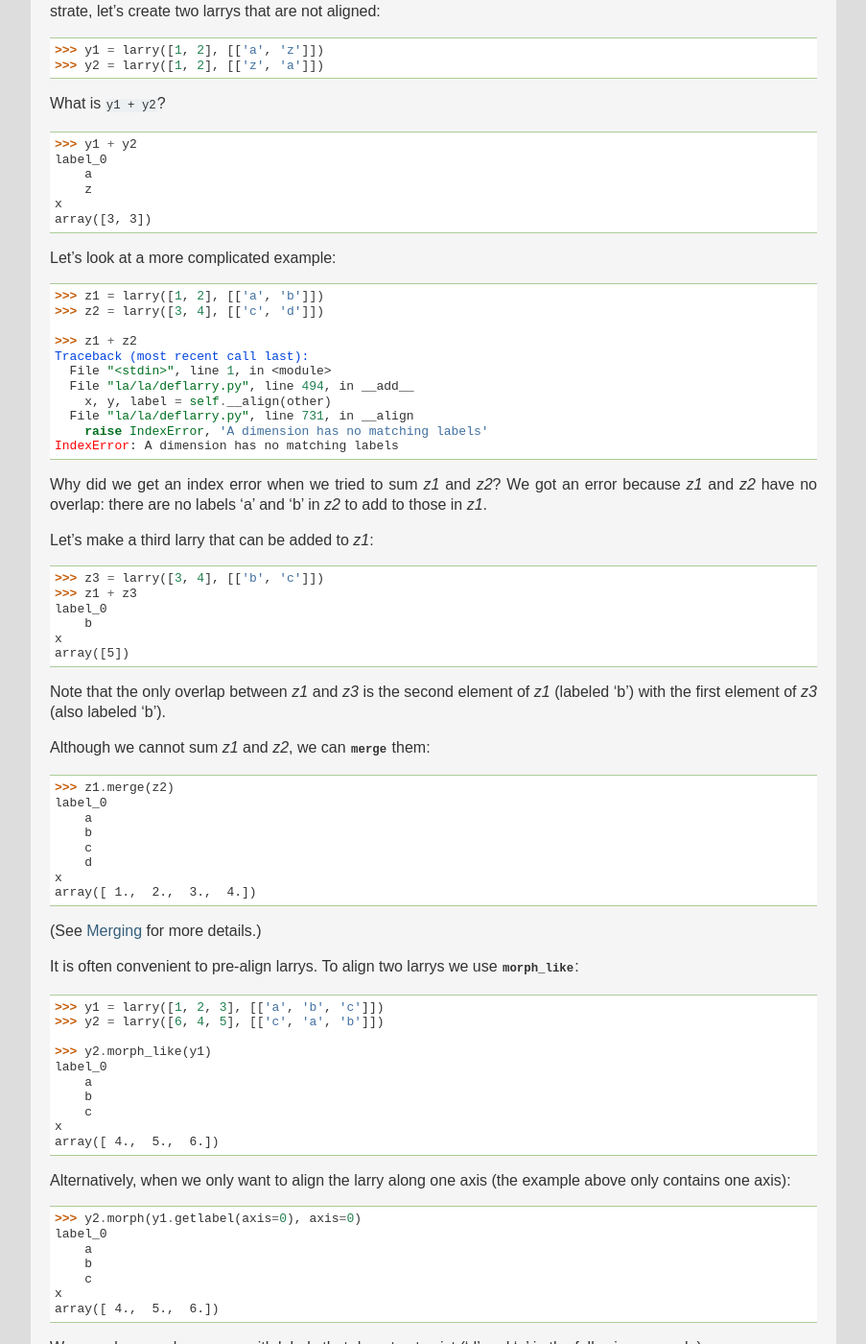
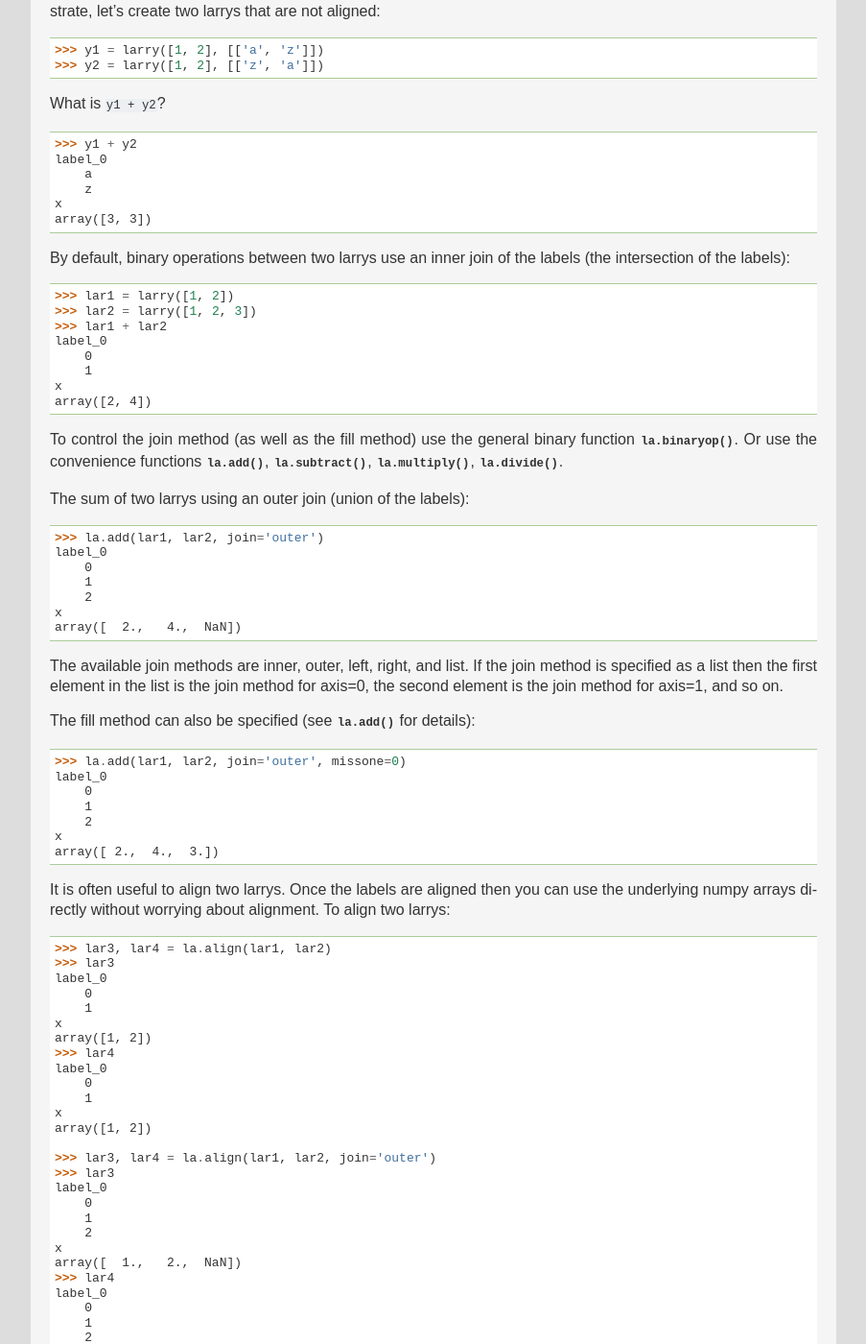
Before and after one commit to kwgoodman/la, a Sphinx documentation site: the page built from doc/source/work.rst, in a window 1280 px wide and 1400 px high, scrolled down 12200 px. Shown: the whole window at 96% size, without its empty margins (198-1101 px from the left). Built offline with Sphinx 7.4.7, drawn with Linux system fonts in a browser that asks for light colours; the version number is read from the project's files by our own code; some of the changed text lies outside the part shown.

Commit message:
Update alignment section of doc for new binary functions.

```diff
--- a/doc/source/work.rst
+++ b/doc/source/work.rst
@@ -740,91 +740,113 @@ What is ``y1 + y2``?
     x
     array([3, 3])
 
-Let's look at a more complicated example:
+By default, binary operations between two larrys use an inner join of the
+labels (the intersection of the labels):
 ::
-    >>> z1 = larry([1, 2], [['a', 'b']])
-    >>> z2 = larry([3, 4], [['c', 'd']])
+    >>> lar1 = larry([1, 2])
+    >>> lar2 = larry([1, 2, 3])
+    >>> lar1 + lar2
+    label_0
+        0
+        1
+    x
+    array([2, 4])
 
-    >>> z1 + z2
-    Traceback (most recent call last):
-      File "<stdin>", line 1, in <module>
-      File "la/la/deflarry.py", line 494, in __add__
-        x, y, label = self.__align(other)
-      File "la/la/deflarry.py", line 731, in __align
-        raise IndexError, 'A dimension has no matching labels'
-    IndexError: A dimension has no matching labels
+To control the join method (as well as the fill method) use the general
+binary function :func:`la.binaryop`. Or use the convenience functions
+:func:`la.add`, :func:`la.subtract`, :func:`la.multiply`, :func:`la.divide`.
 
-Why did we get an index error when we tried to sum *z1* and *z2*? We got an
-error because *z1* and *z2* have no overlap: there are no labels 'a' and 'b'
-in *z2* to add to those in *z1*.
+The sum of two larrys using an outer join (union of the labels):
+::
+    >>> la.add(lar1, lar2, join='outer')
+    label_0
+        0
+        1
+        2
+    x
+    array([  2.,   4.,  NaN])
 
-Let's make a third larry that can be added to *z1*:
+The available join methods are inner, outer, left, right, and list. If the
+join method is specified as a list then the first element in the list is the
+join method for axis=0, the second element is the join method for axis=1, and
+so on.
+
+The fill method can also be specified (see :func:`la.add` for details):
 ::
-    >>> z3 = larry([3, 4], [['b', 'c']])
-    >>> z1 + z3
+    >>> la.add(lar1, lar2, join='outer', missone=0)
     label_0
-        b
+        0
+        1
+        2
     x
-    array([5])
+    array([ 2.,  4.,  3.])
 
-Note that the only overlap between *z1* and *z3* is the second element of *z1*
-(labeled 'b') with the first element of *z3* (also labeled 'b').
+It is often useful to align two larrys. Once the labels are aligned then you
+can use the underlying numpy arrays directly without worrying about alignment.
+To align two larrys:
+::
+    >>> lar3, lar4 = la.align(lar1, lar2)
+    >>> lar3
+    label_0
+        0
+        1
+    x
+    array([1, 2])
+    >>> lar4
+    label_0
+        0
+        1
+    x
+    array([1, 2])
 
-Although we cannot sum *z1* and *z2*, we can :meth:`merge <la.larry.merge>`
-them:
+    >>> lar3, lar4 = la.align(lar1, lar2, join='outer')
+    >>> lar3
+    label_0
+        0
+        1
+        2
+    x
+    array([  1.,   2.,  NaN])
+    >>> lar4
+    label_0
+        0
+        1
+        2
+    x
+    array([1, 2, 3])
+
+Sometimes you only want to align a larry along one axis. To align a larry
+along one axis use :meth:`morph <la.larry.morph>`:
 ::
-    >>> z1.merge(z2)
+    >>> y = larry([[1, 2], [3, 4]], [['r1', 'r2'], ['c1', 'c2']])
+    >>> y.morph(['r2', 'r1'], axis=0)
     label_0
-        a
-        b
-        c
-        d
+        r2
+        r1
+    label_1
+        c1
+        c2
     x
-    array([ 1.,  2.,  3.,  4.])
+    array([[3, 4],
+           [1, 2]])
 
-(See :ref:`merge` for more details.)
+You may want to align with labels that don't exist in the larry:
+::
+    >>> y.morph(['r2', 'r1', 'r99'], axis=0)
+    label_0
+        r2
+        r1
+        r99
+    label_1
+        c1
+        c2
+    x
+    array([[  3.,   4.],
+           [  1.,   2.],
+           [ NaN,  NaN]])
 
-It is often convenient to pre-align larrys. To align two larrys we use
-:meth:`morph_like <la.larry.morph_like>`:
-::
-    >>> y1 = larry([1, 2, 3], [['a', 'b', 'c']])
-    >>> y2 = larry([6, 4, 5], [['c', 'a', 'b']])
-
-    >>> y2.morph_like(y1)
-    label_0
-        a
-        b
-        c
-    x
-    array([ 4.,  5.,  6.])
-
-Alternatively, when we only want to align the larry along one axis (the
-example above only contains one axis):
-::
-    >>> y2.morph(y1.getlabel(axis=0), axis=0)
-    label_0
-        a
-        b
-        c
-    x
-    array([ 4.,  5.,  6.])
-
-We can also morph an array with labels that do not yet exist ('d' and 'e' in
-the following example):
-::
-    >>> lar.morph(['a', 'b', 'c', 'd', 'e'], axis=0)
-    label_0
-        a
-        b
-        c
-        d
-        e
-    x
-    array([  1.,   2.,   3.,  NaN,  NaN])
-
-As we've seen above, binary operations such as ``+``, ``-``, ``*`` , and
-``/`` may return a larry whose label ordering is different from the two input
-larrys.
+Binary operations such as ``+``, ``-``, ``*`` , and ``/`` may return a larry
+whose label ordering is different from the two input larrys.
 
 Along any axis where the two input larrys of a binary operation are not
 aligned, the labels in the output larry will be sorted (in ascending order).
@@ -1069,3 +1091,32 @@ Known issues
 The are currently no unit tests for complex numbers in larry. Therefore, the
 extent of support for complex numbers is unknown. Be aware that even if a
 function or method runs with complex input, the output might be wrong.
+
+**Comparing with Numpy arrays**
+
+Do not compare (==, !=, >, <, >=, <=, |, &) a NumPy array on the left-hand
+side with a larry on the right-hand side. You will get unexpected results. To
+compare a larry to a NumPy array, put the Numpy array on the right-hand side.
+
+This works:
+::
+    >>> [2, 2, 4] == larry([1, 2, 3])
+    label_0
+        0
+        1
+        2
+    x
+    array([False,  True, False], dtype=bool)
+
+    >>> larry([1, 2, 3]) == np.array([2, 2, 4])
+    label_0
+        0
+        1
+        2
+    x
+    array([False,  True, False], dtype=bool)
+
+But this doesn't work:
+::
+    >>> np.array([2, 2, 4]) == larry([1, 2, 3])
+    array([ True,  True,  True], dtype=bool)
```
